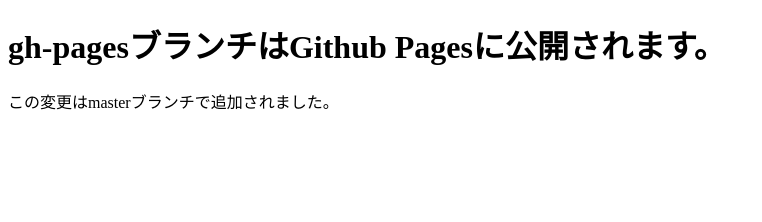
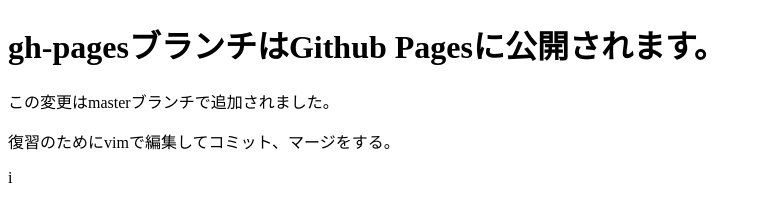
Before and after one commit to kmrkm/git-study, a plain HTML site: page index.html in a window 1280 px wide. Shown: the whole page, without its empty margins (0-762 px from the left). Drawn offline with Linux system fonts and the light colour scheme.

Commit message:
練習コメントを追加

```diff
--- a/index.html
+++ b/index.html
@@ -8,5 +8,6 @@
 <body>
     <h1>gh-pagesブランチはGithub Pagesに公開されます。</h1>
     <p>この変更はmasterブランチで追加されました。</p>
-</body>
+    <p>復習のためにvimで編集してコミット、マージをする。<p>
+i</body>
 </html>
```
